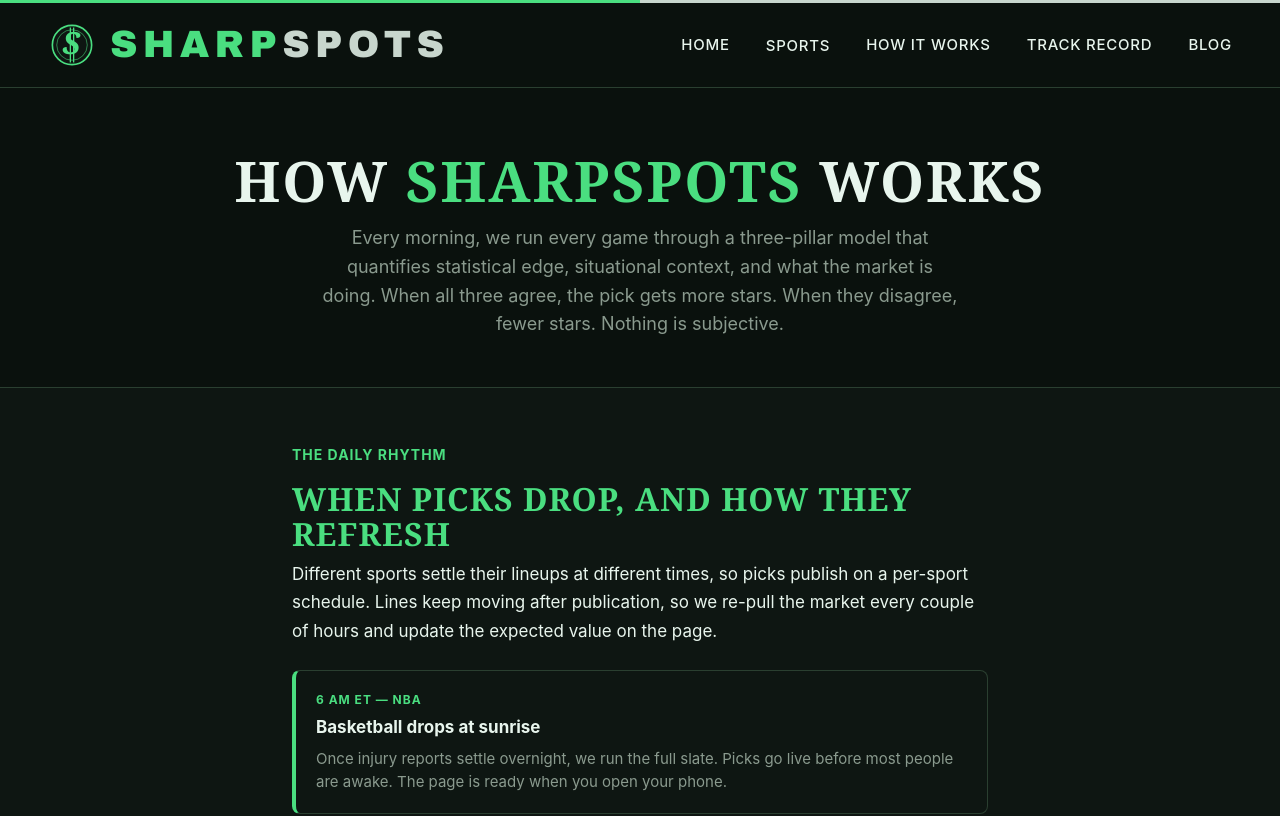
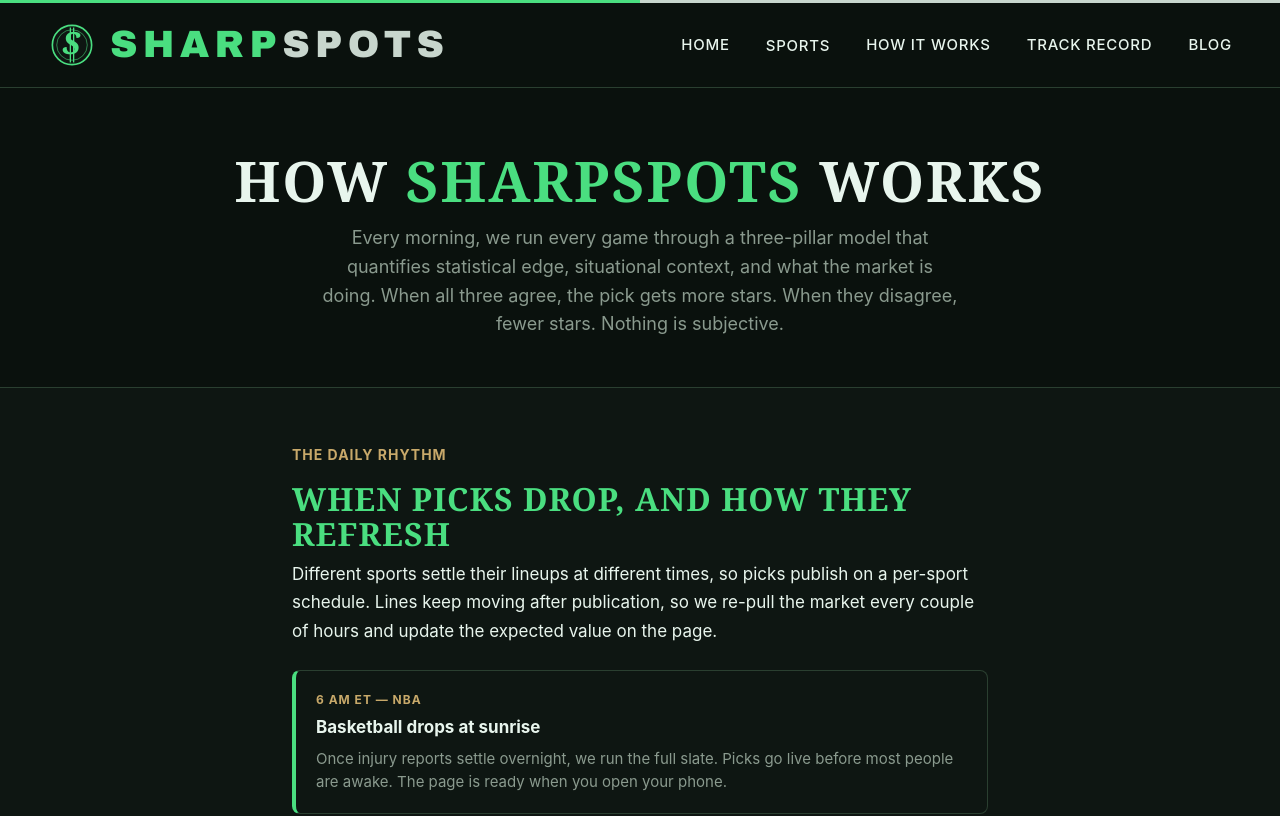
Before and after one commit to jeremywozunk/sharpspots, a Next.js app: page /how-it-works in a window 1280 px wide. Shown: the top 816 px of the page. Built offline with nearby package versions, Linux system fonts and the light colour scheme.

Commit message:
fix(globals): --gold now actually gold (#c8a96a, was jade hex)

```diff
--- a/app/globals.css
+++ b/app/globals.css
@@ -13,7 +13,7 @@
   --fg-muted: #5a8a6e;
   --star-empty: #2a3f30;
   --border-subtle: #2a3f30;
-  --gold: #4ade80;
+  --gold: #c8a96a;
   --font-brand: 'Bebas Neue', 'Oswald', Arial Black, sans-serif;
   --font-display: 'Playfair Display', Georgia, serif;
   --font-ui: 'Inter', system-ui, -apple-system, sans-serif;
```
